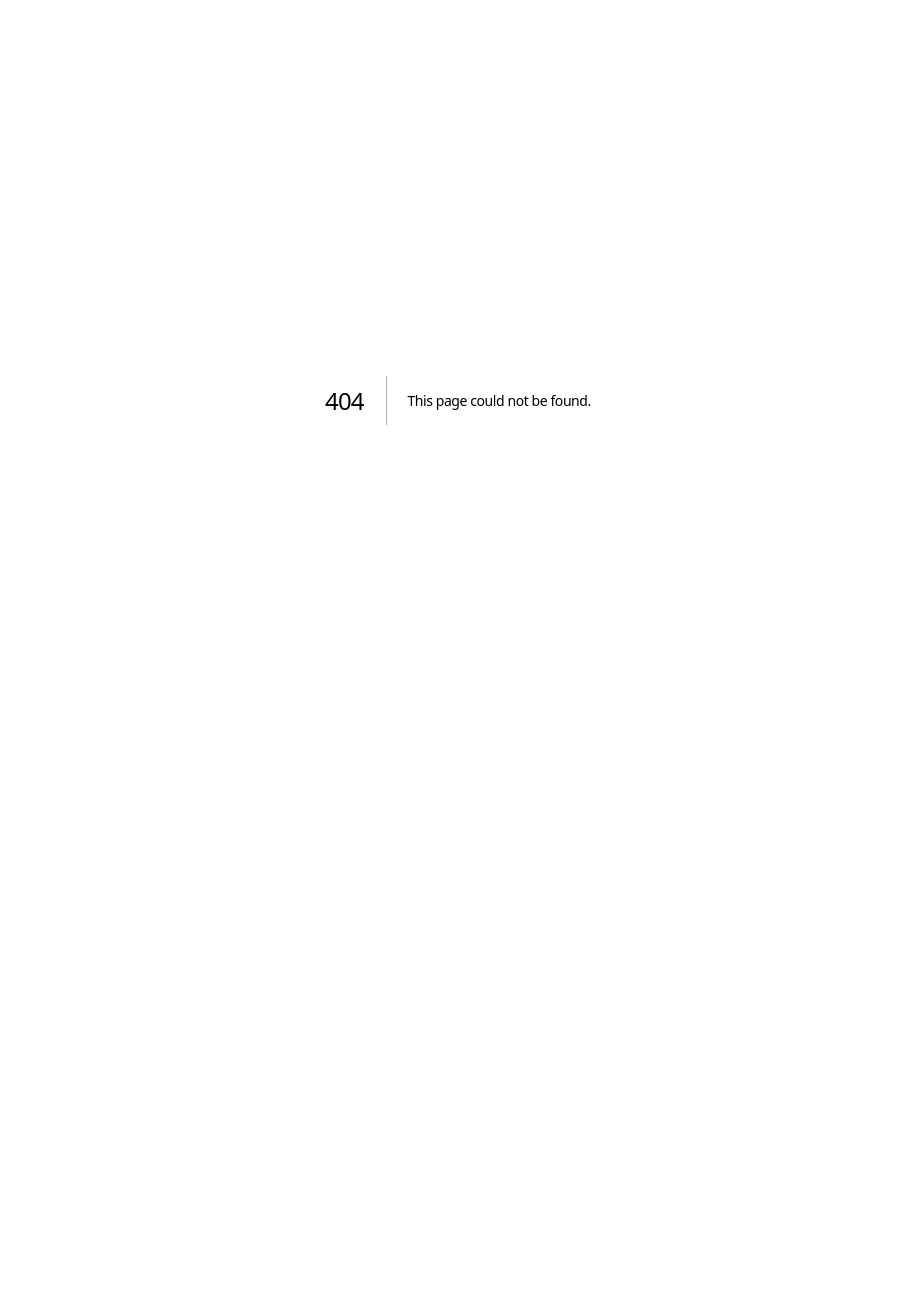
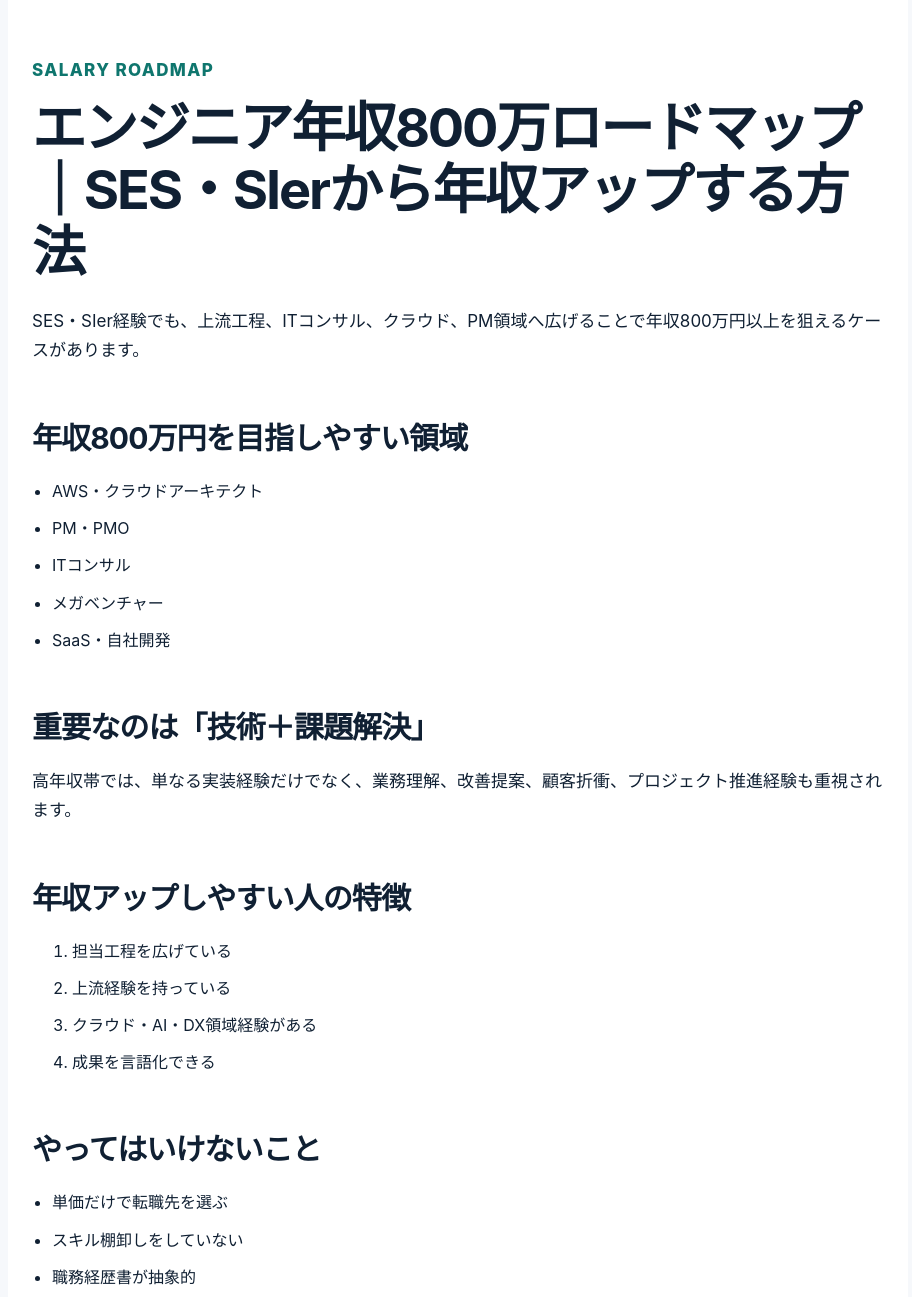
Before and after one commit to kosukekurihara-prog/engineer-career-lp, a Next.js app: page /articles/engineer-800man-roadmap in a window 1280 px wide. Before the commit this address had no page. Shown: the top 1297 px of the page, without its empty margins (182-1094 px from the left). Before the commit the page ends 800 px from the top, so only its background shows below. Built offline with nearby package versions, Linux system fonts and the light colour scheme.

Commit message:
Add engineer 800man roadmap article

```diff
--- /dev/null
+++ b/app/articles/engineer-800man-roadmap/page.tsx
@@ -0,0 +1,63 @@
+import type { Metadata } from 'next';
+
+const affiliateUrl = 'https://px.a8.net/svt/ejp?a8mat=4B3Y37+13W2B6+5B0Y+HWAG2';
+
+export const metadata: Metadata = {
+  title: 'エンジニア年収800万ロードマップ｜SES・SIerから年収アップする方法',
+  description: 'SES・SIer経験から年収800万円を目指すITエンジニア向けに、必要スキル、キャリア戦略、上流工程・ITコンサル転職を解説します。'
+};
+
+export default function Page() {
+  return (
+    <main className="articlePage">
+      <article className="articleContainer">
+        <p className="eyebrow">Salary Roadmap</p>
+        <h1>エンジニア年収800万ロードマップ｜SES・SIerから年収アップする方法</h1>
+
+        <p>
+          SES・SIer経験でも、上流工程、ITコンサル、クラウド、PM領域へ広げることで年収800万円以上を狙えるケースがあります。
+        </p>
+
+        <h2>年収800万円を目指しやすい領域</h2>
+        <ul>
+          <li>AWS・クラウドアーキテクト</li>
+          <li>PM・PMO</li>
+          <li>ITコンサル</li>
+          <li>メガベンチャー</li>
+          <li>SaaS・自社開発</li>
+        </ul>
+
+        <h2>重要なのは「技術＋課題解決」</h2>
+        <p>
+          高年収帯では、単なる実装経験だけでなく、業務理解、改善提案、顧客折衝、プロジェクト推進経験も重視されます。
+        </p>
+
+        <h2>年収アップしやすい人の特徴</h2>
+        <ol>
+          <li>担当工程を広げている</li>
+          <li>上流経験を持っている</li>
+          <li>クラウド・AI・DX領域経験がある</li>
+          <li>成果を言語化できる</li>
+        </ol>
+
+        <h2>やってはいけないこと</h2>
+        <ul>
+          <li>単価だけで転職先を選ぶ</li>
+          <li>スキル棚卸しをしていない</li>
+          <li>職務経歴書が抽象的</li>
+          <li>市場価値確認をせず転職する</li>
+        </ul>
+
+        <section className="articleCta">
+          <h2>現在の市場価値を確認してみませんか</h2>
+          <p>
+            年収アップを目指す場合は、まず現在の経験で狙えるポジションや年収レンジを確認することが重要です。
+          </p>
+          <a href={affiliateUrl} className="primary large" target="_blank" rel="nofollow sponsored noopener noreferrer">
+            無料キャリア相談へ進む
+          </a>
+        </section>
+      </article>
+    </main>
+  );
+}
```
